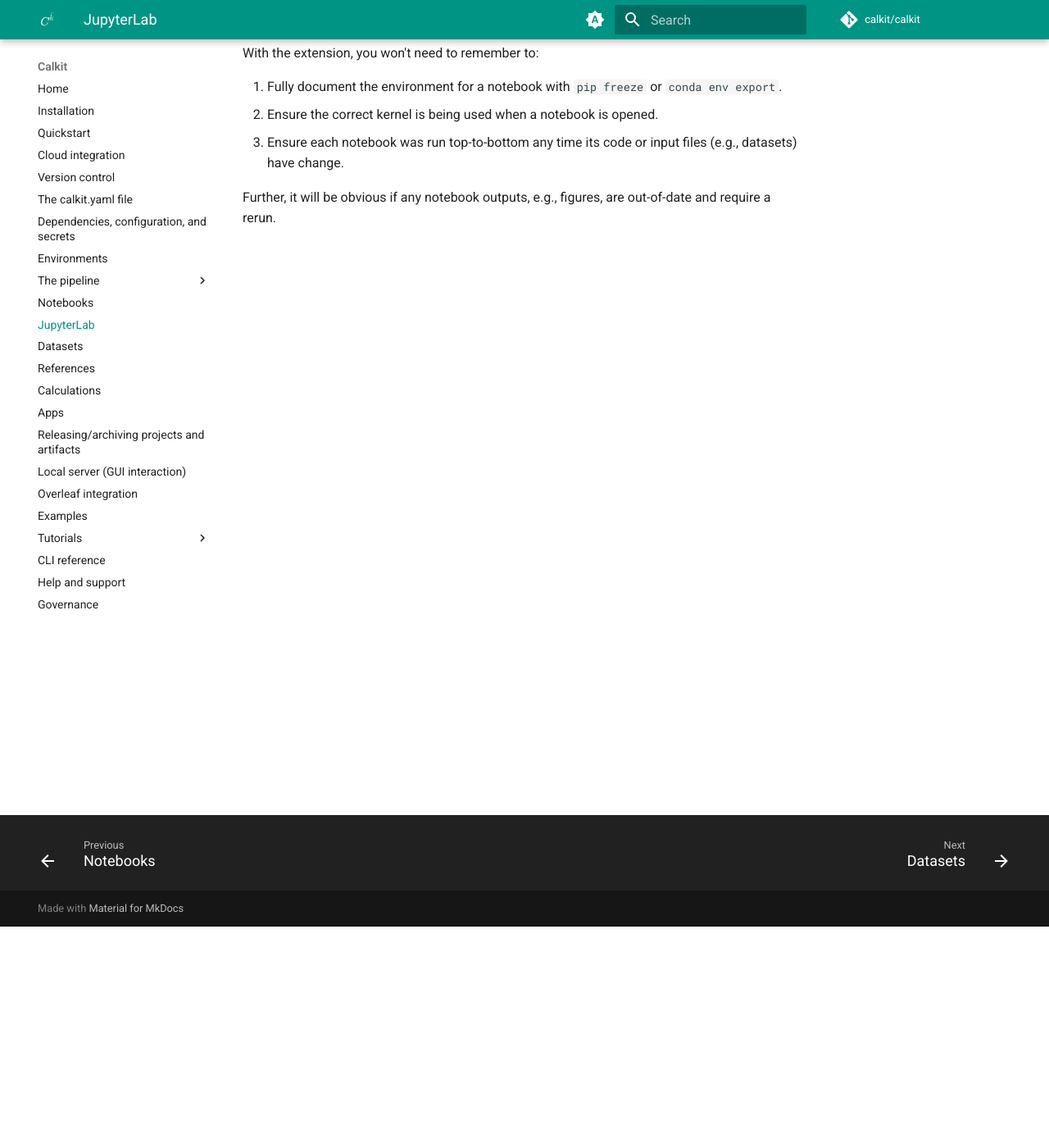
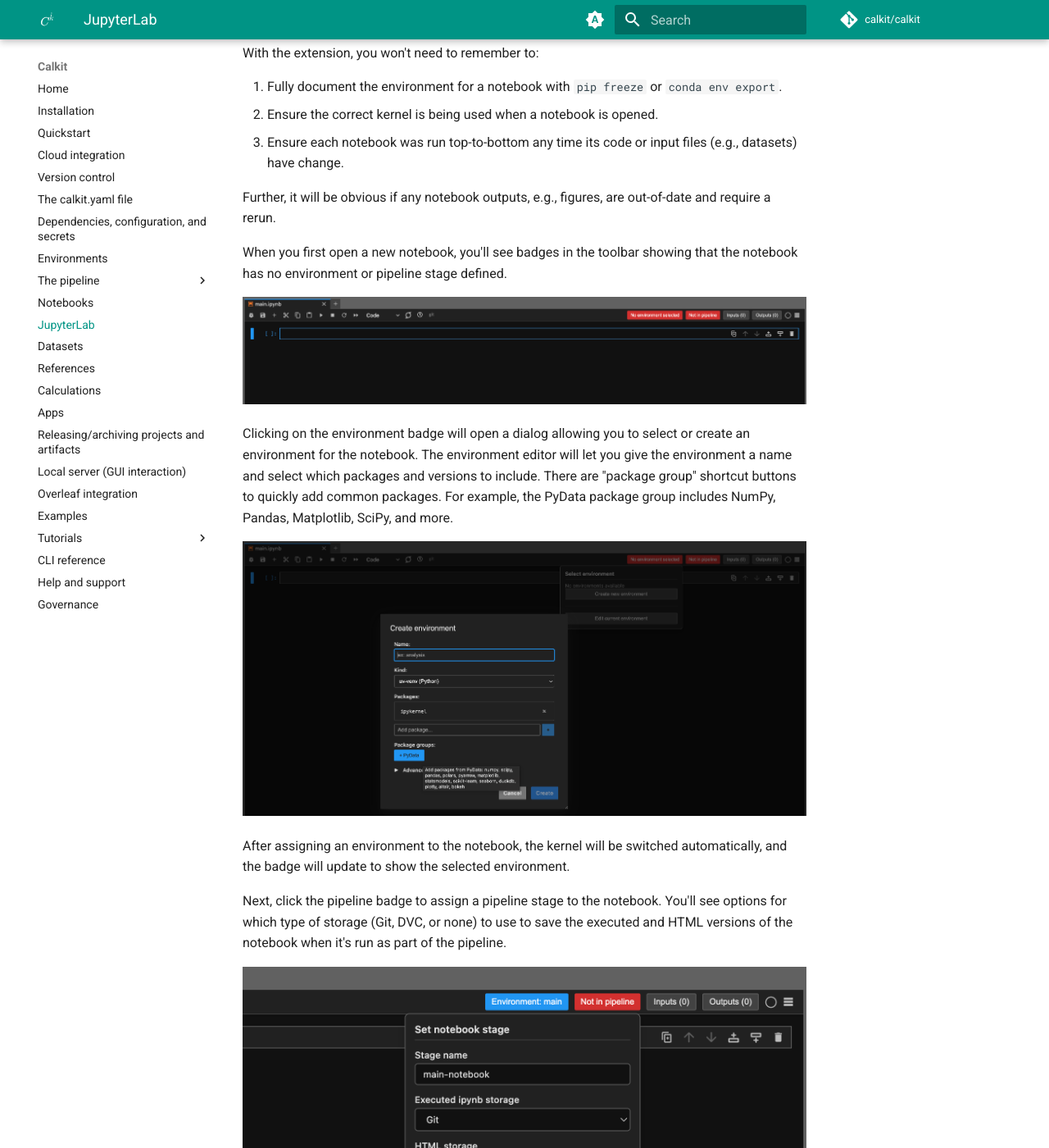
Before and after one commit to calkit/calkit, an MkDocs documentation site: the page built from docs/jupyterlab.md, in a window 1280 px wide and 1400 px high, scrolled down 270 px. Shown: the whole window at 82% size. Built offline with MkDocs 1.6.1 and Material for MkDocs 9.7.7, drawn with Linux system fonts in a browser that asks for light colours; comment, search, counter and statistics services are not loaded; some of the changed text lies outside the part shown.

Commit message:
Add to docs

```diff
--- a/docs/jupyterlab.md
+++ b/docs/jupyterlab.md
@@ -20,3 +20,58 @@
 
 Further, it will be obvious if any notebook outputs, e.g.,
 figures, are out-of-date and require a rerun.
+
+When you first open a new notebook, you'll see badges in the toolbar
+showing that the notebook has no environment or pipeline stage defined.
+
+![New notebook.](img/jupyterlab/new-notebook.png)
+
+Clicking on the environment badge will open a dialog
+allowing you to select or create an environment for the notebook.
+The environment editor will let you give the environment a name
+and select which packages and versions to include.
+There are "package group" shortcut buttons to quickly add common packages.
+For example, the PyData package group includes NumPy, Pandas, Matplotlib,
+SciPy, and more.
+
+![New environment.](img/jupyterlab/new-env.png)
+
+After assigning an environment to the notebook,
+the kernel will be switched automatically,
+and the badge will update to show the selected environment.
+
+Next, click the pipeline badge to assign a pipeline stage to the notebook.
+You'll see options for which type of storage (Git, DVC, or none)
+to use to save the
+executed and HTML versions of the notebook when it's run as part of the pipeline.
+
+![Assigning a pipeline stage.](img/jupyterlab/pipeline-badge.png)
+
+If the notebook reads any files, you'll want to add those as inputs
+using the corresponding badge in the toolbar.
+The same can be done for outputs, or files written by the notebook.
+Defining these properly will allow Calkit to determine when a given
+output is "stale" and needs to be regenerated.
+
+The real magic happens when you have multiple notebooks
+in a project, where some notebooks depend on the outputs of others.
+Calkit will automatically determine the correct order to run the notebooks
+based on their inputs and outputs,
+and only rerun notebooks when their inputs have changed.
+
+For example, you could have a `collect-data` notebook,
+a `process-data` notebook, and a `plot-results` notebook.
+The `process-data` notebook would list the output of `collect-data`
+as an input, and `plot-results` would list the output of `process-data`
+as an input.
+If something changed about the `collect-data` notebook,
+Calkit would show the pipeline as out-of-date by turning the play button
+in the sidebar orange.
+Clicking the play button would then run all three notebooks
+in the correct order to regenerate all outputs.
+If only the `plot-results` notebook needed to be rerun,
+only that notebook would be executed.
+Notebook stages will also show up as stale if their environment has changed,
+ensuring that all code is always run with the correct dependencies.
+
+![Sidebar pipeline.](img/jupyterlab/collect-data-stale.png)
--- a/mkdocs.yml
+++ b/mkdocs.yml
@@ -92,6 +92,7 @@
 plugins:
   - search
   - mermaid2
+  - glightbox
 
 extra:
   analytics:
--- a/pyproject.toml
+++ b/pyproject.toml
@@ -83,6 +83,7 @@
   "pytest-env>=1.1.5",
   "pytest-xdist>=3.8.0",
   "pypdf>=6.4.2",
+  "mkdocs-glightbox>=0.5.2",
 ]
 
 [project.urls]
```
Also changed, not shown: docs/img/jupyterlab/collect-data-stale.png (added), docs/img/jupyterlab/new-env.png (added), docs/img/jupyterlab/new-notebook.png (added), docs/img/jupyterlab/pipeline-badge.png (added), 1 other file.
